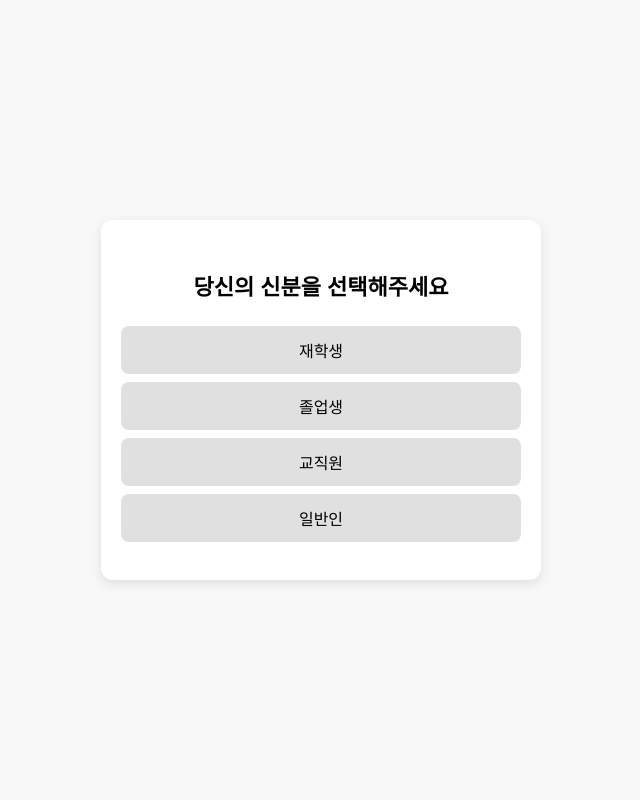
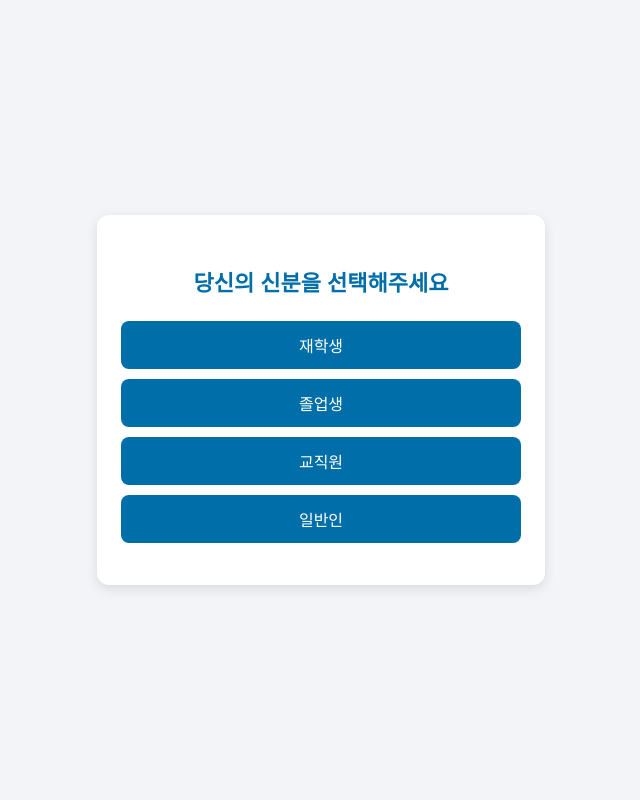
Before and after one commit to 1anminJ/booth_count, a Flask app: page / in a window 1280 px wide. Shown: the whole page, without its empty margins (319-959 px from the left). Run offline with Flask 3, Linux system fonts and the light colour scheme.

Commit message:
fix: css 수정

```diff
--- a/app.py
+++ b/app.py
@@ -36,7 +36,7 @@ def form():
             return "<h3>잘못된 요청입니다. 정보가 누락되었습니다.</h3>"
 
         if is_duplicate_today(uuid, area):
-            return "<h3>오늘은 이 부스에서 이미 참여하셨습니다.</h3>"
+            return render_template("duplicate.html")
 
         timestamp = datetime.now().strftime('%Y-%m-%d %H:%M:%S')
 
@@ -47,10 +47,9 @@ def form():
                 writer.writerow(['timestamp', 'area', 'ip', 'uuid', 'identity'])
             writer.writerow([timestamp, area, ip, uuid, identity])
 
-        return f"<h3>{identity}으로 참여해주셔서 감사합니다!</h3>"
+        return render_template("thanks.html", identity=identity)
 
     return render_template("form.html")
-
 
 @app.route('/admin')
 def admin():
@@ -68,13 +67,11 @@ def admin():
     html += "<form action='/download'><button type='submit'>CSV 다운로드</button></form>"
     return html
 
-
 @app.route('/download')
 def download_csv():
     if os.path.exists(LOG_FILE):
         return send_file(LOG_FILE, as_attachment=True)
     return "<h3>다운로드할 데이터가 없습니다.</h3>"
 
-
 if __name__ == '__main__':
     app.run(host='0.0.0.0', port=int(os.environ.get('PORT', 5000)))
--- /dev/null
+++ b/static/css/style.css
@@ -0,0 +1,51 @@
+body {
+  background-color: #f2f4f7;
+  font-family: 'Apple SD Gothic Neo', sans-serif;
+  color: #333;
+  margin: 0;
+  padding: 0;
+  display: flex;
+  justify-content: center;
+  align-items: center;
+  height: 100vh;
+}
+
+.container {
+  background-color: white;
+  padding: 32px 24px;
+  border-radius: 12px;
+  box-shadow: 0 4px 12px rgba(0,0,0,0.1);
+  width: 90%;
+  max-width: 400px;
+  text-align: center;
+}
+
+h2 {
+  margin-bottom: 24px;
+  font-size: 22px;
+  color: #006EA9; /* DMU BLUE */
+}
+
+p {
+  font-size: 16px;
+  color: #555;
+}
+
+button, a.button {
+  display: block;
+  width: 100%;
+  padding: 12px;
+  margin: 10px 0;
+  font-size: 16px;
+  background-color: #006EA9;
+  color: white;
+  border: none;
+  border-radius: 8px;
+  text-decoration: none;
+  cursor: pointer;
+  transition: background-color 0.2s ease;
+}
+
+button:hover, a.button:hover {
+  background-color: #005c8e;
+}
--- a/templates/form.html
+++ b/templates/form.html
@@ -4,53 +4,7 @@
   <meta charset="UTF-8">
   <meta name="viewport" content="width=device-width, initial-scale=1.0">
   <title>신분 선택</title>
-  <style>
-    body {
-      background-color: #f8f8f8;
-      font-family: 'Apple SD Gothic Neo', sans-serif;
-      color: #333;
-      margin: 0;
-      padding: 0;
-      display: flex;
-      justify-content: center;
-      align-items: center;
-      height: 100vh;
-    }
-
-    .container {
-      background-color: white;
-      padding: 30px 20px;
-      border-radius: 12px;
-      box-shadow: 0 4px 12px rgba(0,0,0,0.1);
-      width: 90%;
-      max-width: 400px;
-      text-align: center;
-    }
-
-    h2 {
-      margin-bottom: 25px;
-      font-size: 22px;
-      color: #000;
-    }
-
-    button {
-      display: block;
-      width: 100%;
-      padding: 12px;
-      margin: 8px 0;
-      font-size: 16px;
-      background-color: #e0e0e0;
-      color: #000;
-      border: none;
-      border-radius: 8px;
-      cursor: pointer;
-      transition: background-color 0.2s ease;
-    }
-
-    button:hover {
-      background-color: #cfcfcf;
-    }
-  </style>
+  <link rel="stylesheet" href="{{ url_for('static', filename='css/style.css') }}">
 </head>
 <body>
   <div class="container">
```
Also changed, not shown: templates/duplicate.html (added, +15 -0 lines), templates/thanks.html (added, +15 -0 lines).
